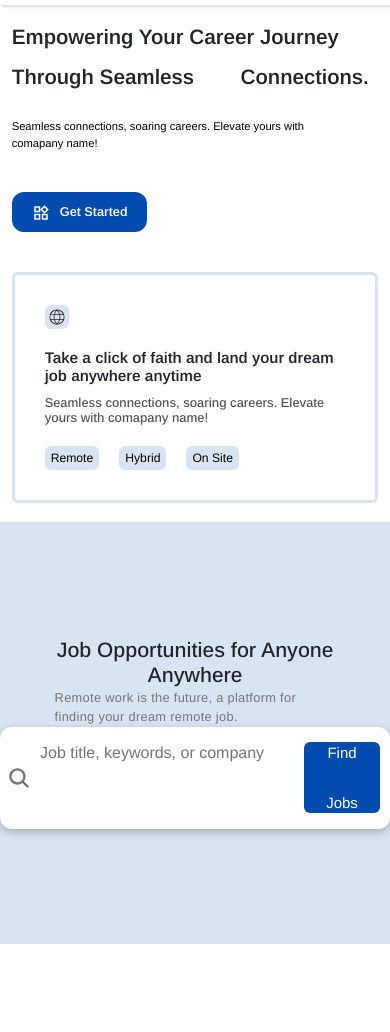
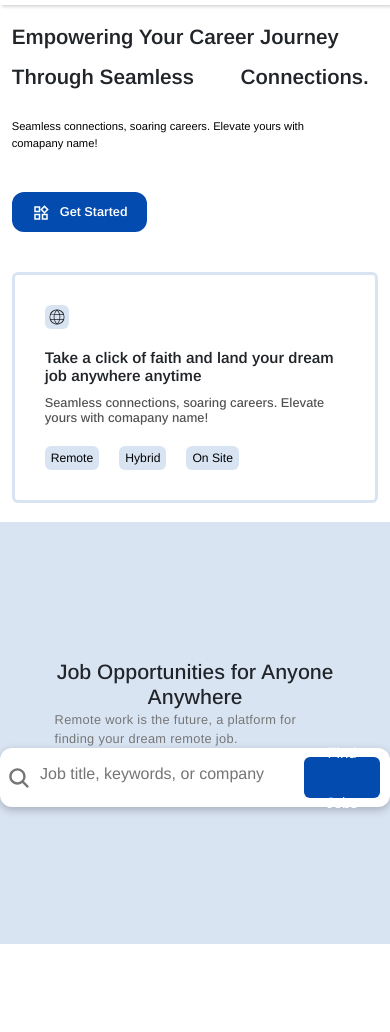
Before and after one commit to c4928315/project002, a React app: page / in a window 390 px wide. Shown: the part 51-1083 px from the top of the page. Built offline with nearby package versions, Linux system fonts and the light colour scheme; some packages are replaced by stand-ins of ours; no server answers; some icons are missing.

Commit message:
on my way

```diff
--- a/src/Components/FindJobs/findJobs.css
+++ b/src/Components/FindJobs/findJobs.css
@@ -110,4 +110,8 @@
         justify-content: center;
         line-height: 1.5em;
     }
+
+    .findJobsSearch{
+        height: 3.7em;
+    }
   }
```
